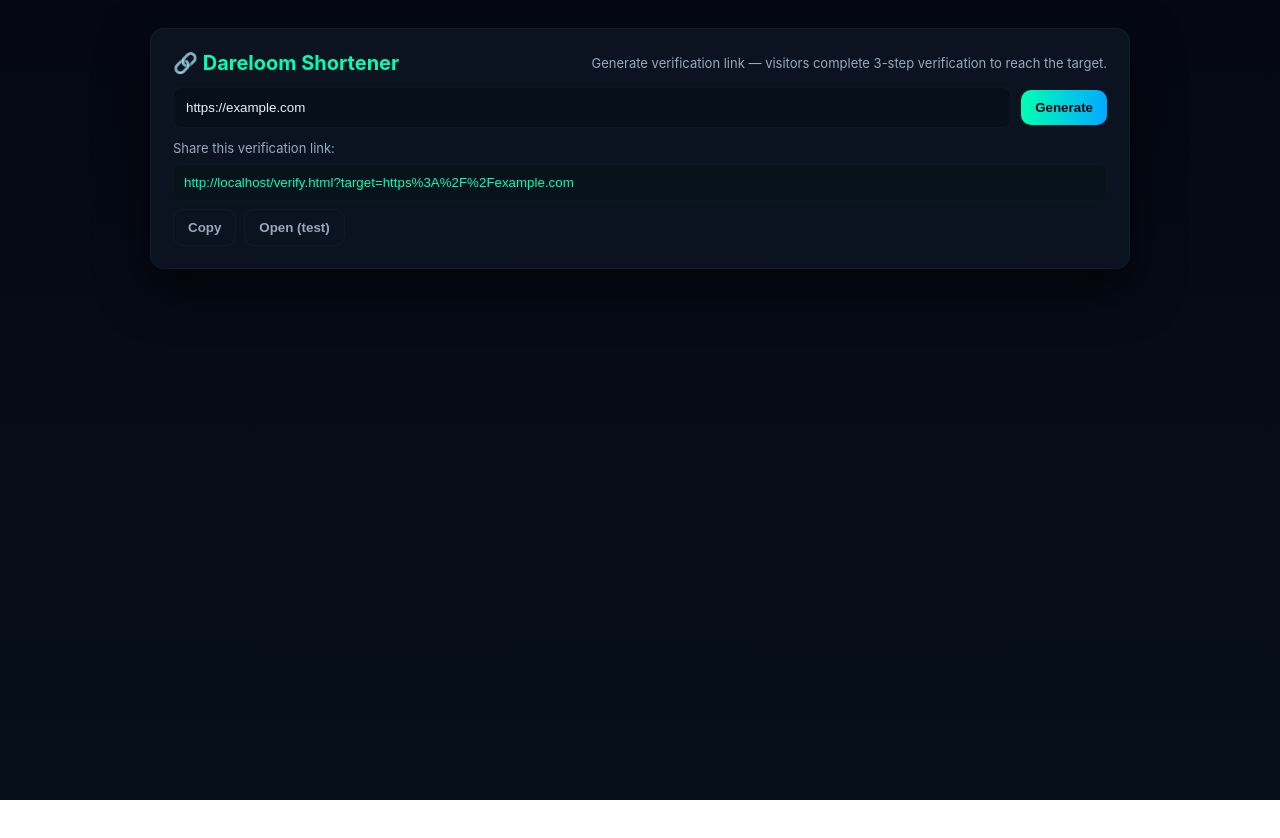
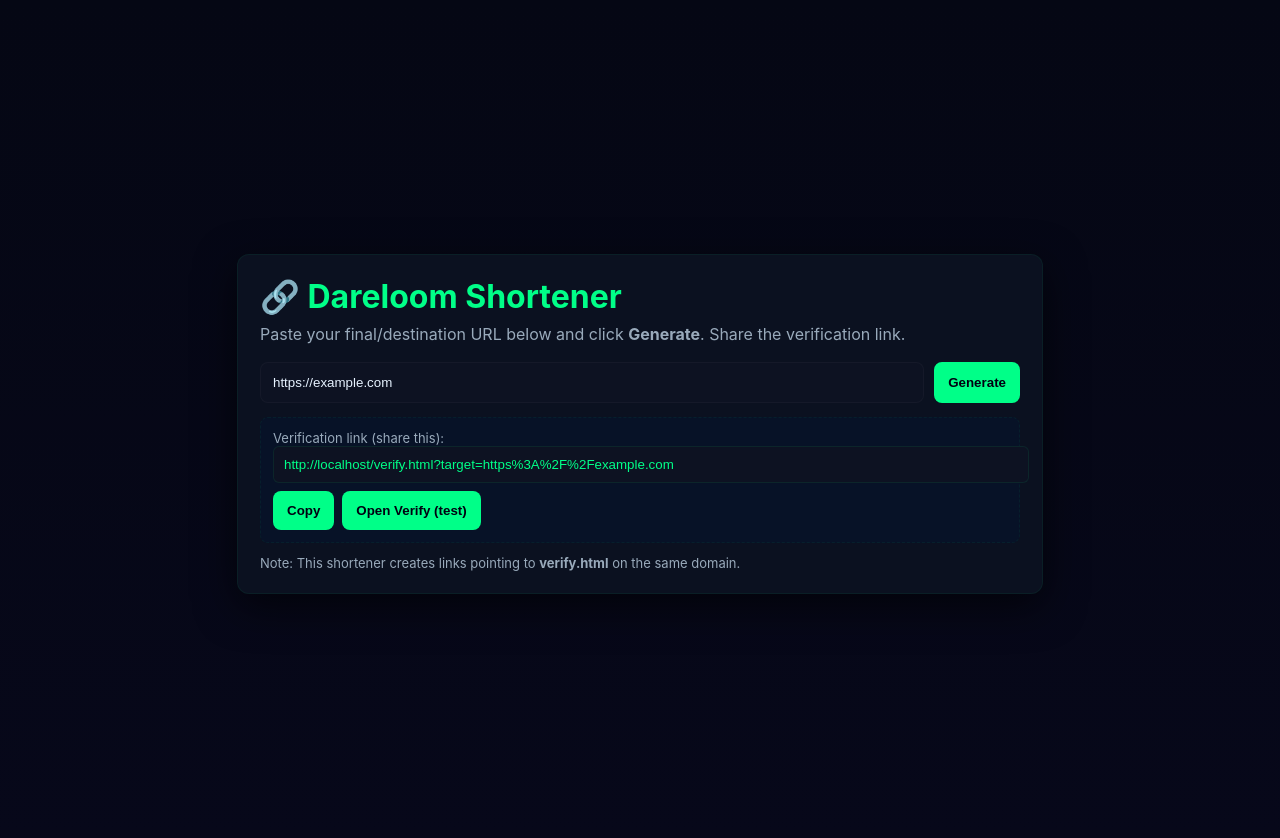
Before and after one commit to jarvis0000000/Dareloom-, a plain HTML site: page index.html in a window 1280 px wide. Both pictures are taken after typing "https://example.com" into the empty fields and a click on the button "Generate". Before the commit the page ends 800 px from the top, so only its background shows below. Drawn offline with Linux system fonts and the light colour scheme.

Commit message:
Update index.html

```diff
--- a/index.html
+++ b/index.html
@@ -1,68 +1,95 @@
 <!doctype html>
 <html lang="en">
 <head>
-  <meta charset="utf-8"/>
-  <meta name="viewport" content="width=device-width,initial-scale=1"/>
-  <title>Dareloom - Shortener</title>
-  <link rel="stylesheet" href="style.css">
+  <meta charset="utf-8" />
+  <meta name="viewport" content="width=device-width,initial-scale=1" />
+  <title>Dareloom — Shortener</title>
+  <style>
+    /* आपके द्वारा दिया गया Shortener CSS */
+    :root{--bg:#050714;--card:#0b1120;--accent:#00ff88;--muted:#9ab;}
+    body{font-family:Inter,system-ui,Arial;background:linear-gradient(#050714,#07081a);color:#e6f2ff;margin:0;min-height:100vh;display:flex;align-items:center;justify-content:center;padding:24px}
+    .card{width:100%;max-width:760px;background:var(--card);padding:22px;border-radius:12px;border:1px solid rgba(0,255,136,0.06);box-shadow:0 12px 40px rgba(0,0,0,0.6)}
+    h1{margin:0 0 8px;color:var(--accent)}
+    p.small{color:var(--muted);margin:0 0 18px}
+    .row{display:flex;gap:10px}
+    input[type="url"]{flex:1;padding:12px;border-radius:8px;border:1px solid rgba(255,255,255,0.03);background:#0d1222;color:#e6f2ff}
+    button{padding:12px 14px;border-radius:8px;border:0;background:var(--accent);color:#001;font-weight:700;cursor:pointer; transition: background 0.2s, transform 0.2s;}
+    button:hover{background: #33ffaa;}
+    #result{display:none;margin-top:14px;background:#071227;padding:12px;border-radius:8px;border:1px dashed rgba(0,255,136,0.06)}
+    #shortLink{width:100%;padding:10px;border-radius:6px;border:1px solid rgba(0,255,136,0.08);background:#0d1222;color:#00ff88}
+    .actions{display:flex;gap:8px;margin-top:8px}
+    .note{margin-top:12px;color:var(--muted);font-size:13px}
+  </style>
 </head>
 <body>
-  <div class="container">
-    <div class="header">
-      <h1>🔗 Dareloom Shortener</h1>
-      <p>Generate verification link — visitors complete 3-step verification to reach the target.</p>
+  <div class="card">
+    <h1>🔗 Dareloom Shortener</h1>
+    <p class="small">Paste your final/destination URL below and click <strong>Generate</strong>. Share the verification link.</p>
+
+    <div class="row">
+      <input id="longUrl" type="url" placeholder="https://example.com/yourfile.zip" />
+      <button id="genBtn">Generate</button>
     </div>
 
-    <div style="display:flex;gap:10px;align-items:center">
-      <input id="longUrl" type="url" placeholder="https://example.com/your-file.zip" style="flex:1;padding:12px;border-radius:8px;border:1px solid rgba(255,255,255,0.03);background:#07101a;color:#e6f2ff"/>
-      <button id="gen" class="btn">Generate</button>
+    <div id="result">
+      <div style="font-size:13px;color:#9ab">Verification link (share this):</div>
+      <input id="shortLink" readonly />
+      <div class="actions">
+        <button id="copyBtn">Copy</button>
+        <button id="testBtn">Open Verify (test)</button>
+      </div>
     </div>
 
-    <div id="out" style="display:none;margin-top:12px;">
-      <div style="color:#9ab;font-size:13px">Share this verification link:</div>
-      <input id="short" readonly style="width:100%;margin-top:8px;padding:10px;border-radius:8px;background:#08121a;border:1px solid rgba(0,255,136,0.03);color:#00ffb3"/>
-      <div style="display:flex;gap:8px;margin-top:8px">
-        <button id="copy" class="btn ghost">Copy</button>
-        <button id="open" class="btn ghost">Open (test)</button>
-      </div>
+    <div class="note">
+      Note: This shortener creates links pointing to <strong>verify.html</strong> on the same domain.
     </div>
   </div>
 
 <script>
 (function(){
-  const gen = document.getElementById('gen');
-  const long = document.getElementById('longUrl');
-  const out = document.getElementById('out');
-  const short = document.getElementById('short');
-  const copy = document.getElementById('copy');
-  const openBtn = document.getElementById('open');
+  const genBtn = document.getElementById('genBtn');
+  const longUrl = document.getElementById('longUrl');
+  const result = document.getElementById('result');
+  const shortLink = document.getElementById('shortLink');
+  const copyBtn = document.getElementById('copyBtn');
+  const testBtn = document.getElementById('testBtn');
 
-  gen.addEventListener('click', ()=> {
-    let v = long.value.trim();
-    if(!v) return alert('Enter a URL');
+  genBtn.addEventListener('click', () => {
+    let v = longUrl.value.trim();
+    if(!v) return alert('Enter a valid URL');
+
+    // Normalize and Validate URL
     if(!/^https?:\/\//i.test(v)) v = 'https://' + v;
-    try { new URL(v); } catch(e){ return alert('Invalid URL'); }
+    try { new URL(v); } catch(e){ return alert('Invalid URL format'); }
+
     const encoded = encodeURIComponent(v);
-    const base = window.location.origin + window.location.pathname.replace(/[^/]*$/,'');
-    const verifyUrl = `${base}verify.html?target=${encoded}`;
-    short.value = verifyUrl;
-    out.style.display = 'block';
+
+    // Use the absolute path to verify.html in the root
+    const base = window.location.origin;
+    // The link must point directly to /verify.html, NOT index.html
+    const verifyUrl = `${base}/verify.html?target=${encoded}`;
+
+    shortLink.value = verifyUrl;
+    result.style.display = 'block';
   });
 
-  copy.addEventListener('click', ()=> {
-    if(!short.value) return;
-    navigator.clipboard.writeText(short.value).then(()=> {
-      copy.textContent = 'Copied!';
-      setTimeout(()=>copy.textContent = 'Copy',1400);
+  copyBtn.addEventListener('click', () => {
+    if(!shortLink.value) return;
+    navigator.clipboard?.writeText(shortLink.value).then(()=> {
+      copyBtn.textContent = 'Copied!';
+      setTimeout(()=> copyBtn.textContent = 'Copy', 1400);
     }).catch(()=> {
-      short.select();
+      // Fallback for older browsers
+      shortLink.select();
       document.execCommand('copy');
+      copyBtn.textContent = 'Copied!';
+      setTimeout(()=> copyBtn.textContent = 'Copy', 1400);
     });
   });
 
-  openBtn.addEventListener('click', ()=> {
-    if(!short.value) return alert('Generate first');
-    window.open(short.value,'_blank');
+  testBtn.addEventListener('click', () => {
+    if(!shortLink.value) return alert('Generate first');
+    window.open(shortLink.value, '_blank');
   });
 })();
 </script>
```
